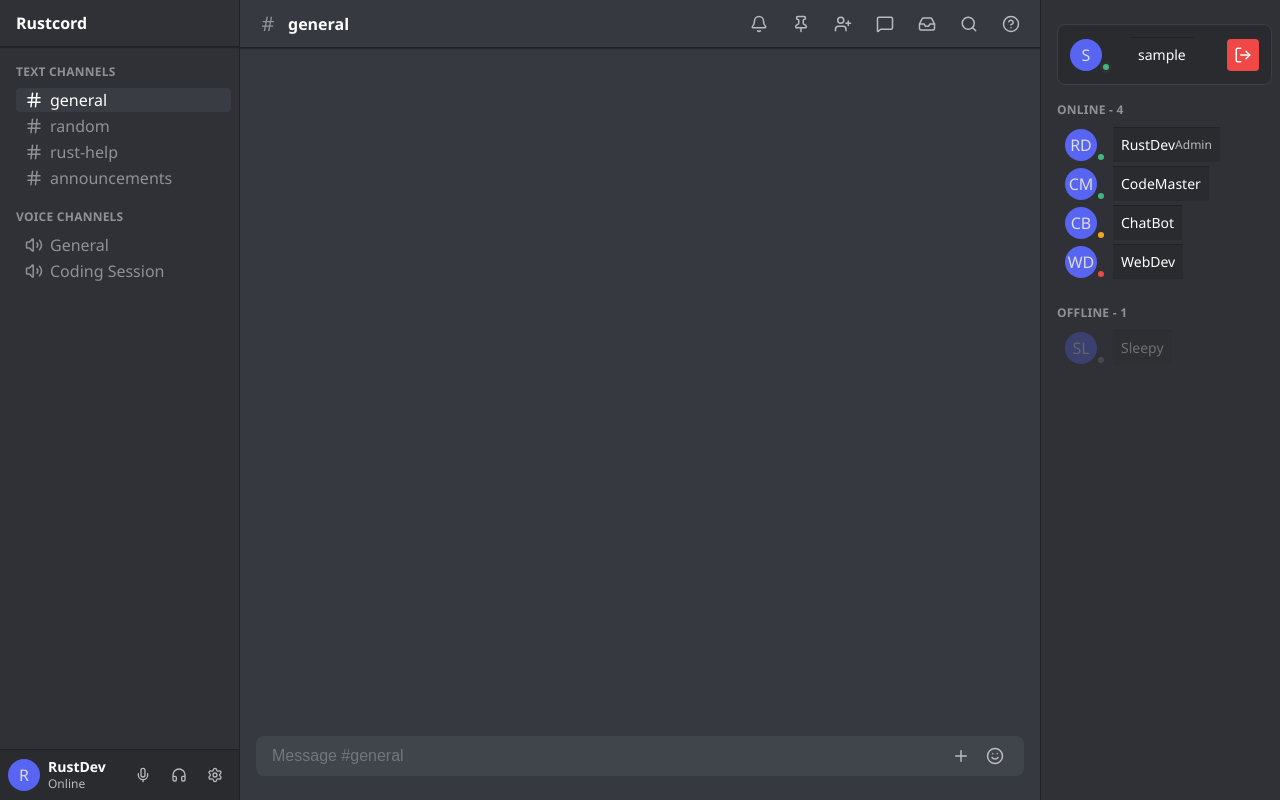
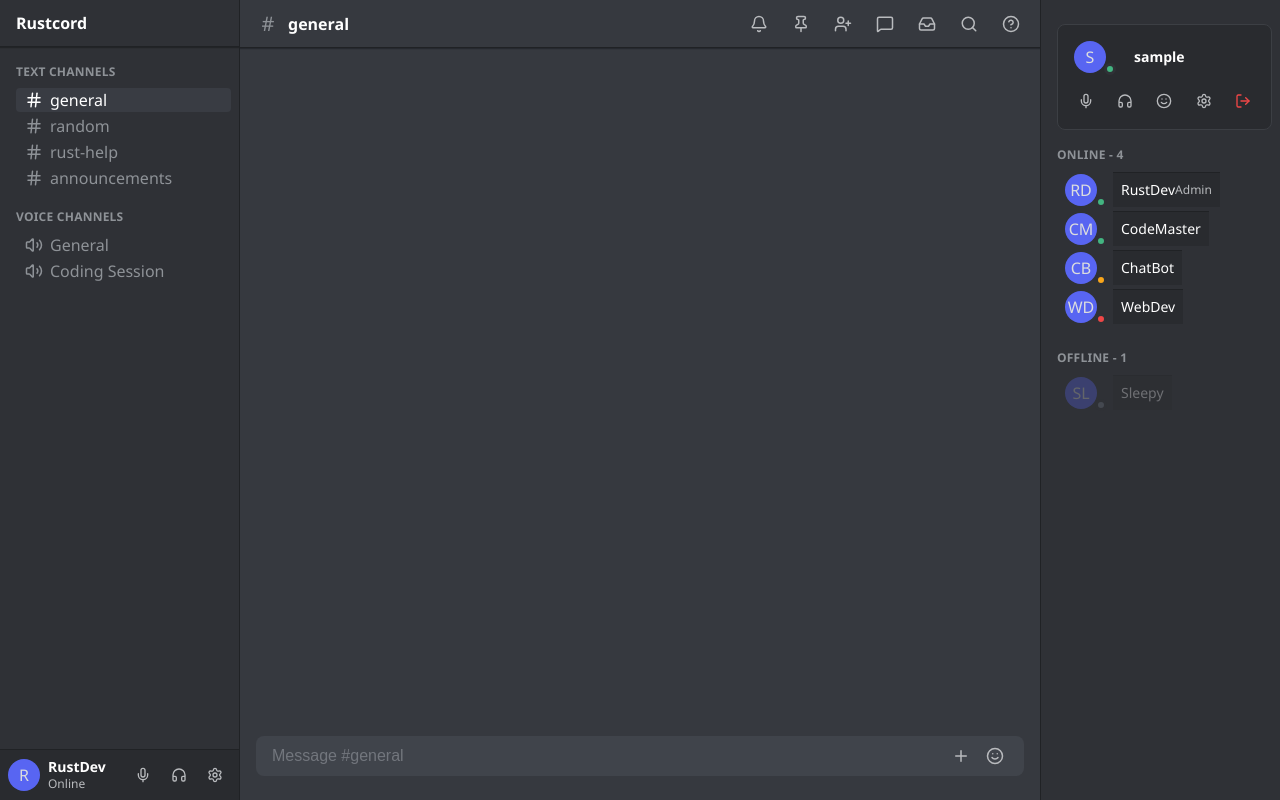
Before and after one commit to fernandwill/rust-chat, a React (Vite) app in the folder frontend/: page / in a window 1280 px wide. Built offline with nearby package versions, Linux system fonts and the light colour scheme; sample sign-in values are in the browser's storage.

Commit message:
ui refinement

```diff
--- a/frontend/src/components/UserList.tsx
+++ b/frontend/src/components/UserList.tsx
@@ -1,10 +1,12 @@
-import React from 'react';
-import { LogOut } from 'lucide-react';
+import React, { useEffect, useRef, useState } from 'react';
+import { LogOut, Mic, Headphones, Settings, Smile } from 'lucide-react';
+
+type UserStatus = 'online' | 'idle' | 'dnd' | 'offline';
 
 interface User {
   id: string;
   username: string;
-  status: 'online' | 'idle' | 'dnd' | 'offline';
+  status: UserStatus;
   avatar?: string;
   role?: string;
 }
@@ -12,7 +14,7 @@ interface User {
 interface UserListProps {
   users: User[];
   onlineCount: number;
-  currentUser?: { username: string; avatar?: string; provider: string } | null;
+  currentUser?: { username: string; avatar?: string; provider: string; email?: string } | null;
   onLogout?: () => void;
 }
 
@@ -25,43 +27,130 @@ const getInitials = (name: string) => {
     .slice(0, 2);
 };
 
+const statusColorMap: Record<UserStatus, string> = {
+  online: '#43b581',
+  idle: '#faa61a',
+  dnd: '#f04747',
+  offline: '#747f8d'
+};
+
 const UserList: React.FC<UserListProps> = ({ users, onlineCount, currentUser, onLogout }) => {
+  const [showConfirm, setShowConfirm] = useState(false);
+  const confirmRef = useRef<HTMLDivElement>(null);
 
-  const getStatusColor = (status: User['status']) => {
-    switch (status) {
-      case 'online': return '#43b581';
-      case 'idle': return '#faa61a';
-      case 'dnd': return '#f04747';
-      case 'offline': return '#747f8d';
-      default: return '#747f8d';
-    }
-  };
+  const displayName = currentUser?.username ?? 'RustDev';
+  const displayAvatar = currentUser?.avatar || getInitials(displayName);
 
   const onlineUsers = users.filter(user => user.status !== 'offline');
   const offlineUsers = users.filter(user => user.status === 'offline');
 
+  const handleSettingsClick = () => {
+    console.log('Open user settings');
+  };
+
+  const handleStatusClick = () => {
+    console.log('Set custom status');
+  };
+
+  const handleLogoutClick = () => {
+    setShowConfirm(true);
+  };
+
+  const handleConfirmLogout = () => {
+    onLogout?.();
+    setShowConfirm(false);
+  };
+
+  const handleCancelLogout = () => {
+    setShowConfirm(false);
+  };
+
+  useEffect(() => {
+    if (!showConfirm) return;
+
+    const handleKeyDown = (event: KeyboardEvent) => {
+      if (event.key === 'Escape') {
+        setShowConfirm(false);
+      }
+    };
+
+    const handleClickOutside = (event: MouseEvent) => {
+      if (confirmRef.current && !confirmRef.current.contains(event.target as Node)) {
+        setShowConfirm(false);
+      }
+    };
+
+    document.addEventListener('keydown', handleKeyDown);
+    document.addEventListener('mousedown', handleClickOutside);
+
+    return () => {
+      document.removeEventListener('keydown', handleKeyDown);
+      document.removeEventListener('mousedown', handleClickOutside);
+    };
+  }, [showConfirm]);
+
   return (
     <div className="user-list">
-      {/* Current User Panel */}
-      {currentUser && (
       <div className="current-user-panel">
         <div className="current-user-info">
           <div className="user-avatar-container">
-              <div className="user-avatar">{currentUser.avatar || getInitials(currentUser.username)}</div>
+            <div className="user-avatar">{displayAvatar}</div>
             <div
               className="user-status-indicator"
-                style={{ backgroundColor: '#43b581' }}
+              style={{ backgroundColor: statusColorMap.online }}
             />
           </div>
-            <div className="user-info">
-              <div className="user-name">{currentUser.username}</div>
+          <div className="user-name">{displayName}</div>
+        </div>
+
+        <div className="current-user-controls">
+          <button type="button" className="user-control-btn" aria-label="Toggle microphone">
+            <Mic size={16} />
+          </button>
+          <button type="button" className="user-control-btn" aria-label="Toggle headphones">
+            <Headphones size={16} />
+          </button>
+          <button
+            type="button"
+            className="user-control-btn"
+            aria-label="Set custom status"
+            onClick={handleStatusClick}
+          >
+            <Smile size={16} />
+          </button>
+          <button
+            type="button"
+            className="user-control-btn"
+            aria-label="Open user settings"
+            onClick={handleSettingsClick}
+          >
+            <Settings size={16} />
+          </button>
+          <button
+            type="button"
+            className="user-control-btn danger"
+            aria-label="Log out"
+            onClick={handleLogoutClick}
+          >
+            <LogOut size={16} />
+          </button>
+        </div>
+
+        {showConfirm && (
+          <div className="logout-confirm-popover" ref={confirmRef}>
+            <h4>Ready to log out?</h4>
+            <p>You’ll need to sign back in to rejoin Rustcord.</p>
+            <div className="logout-confirm-actions">
+              <button type="button" className="confirm-secondary" onClick={handleCancelLogout}>
+                Cancel
+              </button>
+              <button type="button" className="confirm-primary" onClick={handleConfirmLogout}>
+                Log Out
+              </button>
             </div>
           </div>
-          <button className="logout-button" onClick={onLogout} title="Logout" aria-label="Logout">
-            <LogOut size={18} />
-          </button>
+        )}
       </div>
-      )}
 
       <div className="user-list-header">
         <span>ONLINE - {onlineCount}</span>
@@ -74,7 +163,7 @@ const UserList: React.FC<UserListProps> = ({ users, onlineCount, currentUser, on
               <div className="user-avatar">{user.avatar || getInitials(user.username)}</div>
               <div
                 className="user-status-indicator"
-                style={{ backgroundColor: getStatusColor(user.status) }}
+                style={{ backgroundColor: statusColorMap[user.status] }}
               />
             </div>
             <div className="user-info">
@@ -97,7 +186,7 @@ const UserList: React.FC<UserListProps> = ({ users, onlineCount, currentUser, on
                   <div className="user-avatar">{user.avatar || getInitials(user.username)}</div>
                   <div
                     className="user-status-indicator"
-                    style={{ backgroundColor: getStatusColor(user.status) }}
+                    style={{ backgroundColor: statusColorMap[user.status] }}
                   />
                 </div>
                 <div className="user-info">
--- a/frontend/src/styles/Rustcord.css
+++ b/frontend/src/styles/Rustcord.css
@@ -353,9 +353,10 @@ body {
 
 /* Current User Panel */
 .current-user-panel {
+  position: relative;
   display: flex;
-  align-items: center;
-  justify-content: space-between;
+  flex-direction: column;
+  gap: 8px;
   background: #292b2f;
   border-radius: 8px;
   padding: 12px;
@@ -367,27 +368,56 @@ body {
   display: flex;
   align-items: center;
   gap: 12px;
-  flex: 1;
+  width: 100%;
+  padding: 4px;
+  border-radius: 6px;
+  cursor: default;
+  transition: background-color 0.15s ease;
 }
 
-.logout-button {
-  background: #f04747;
-  border: none;
-  border-radius: 4px;
-  color: white;
-  font-size: 16px;
+.current-user-info:hover {
+  background-color: #34373c;
+}
+
+.current-user-info .user-name {
+  font-size: 14px;
+  font-weight: 600;
+  color: #ffffff;
+  line-height: 18px;
+}
+
+.current-user-controls {
+  display: flex;
+  justify-content: flex-end;
+  gap: 8px;
+}
+
+.user-control-btn {
   width: 32px;
   height: 32px;
-  cursor: pointer;
-  display: flex;
+  border: none;
+  background: none;
+  border-radius: 4px;
+  color: #b9bbbe;
+  display: inline-flex;
   align-items: center;
   justify-content: center;
-  transition: all 0.2s ease;
+  cursor: pointer;
+  transition: background-color 0.15s ease, color 0.15s ease;
 }
 
-.logout-button:hover {
-  background: #d73636;
-  transform: scale(1.05);
+.user-control-btn:hover {
+  background-color: #34373c;
+  color: #dcddde;
+}
+
+.user-control-btn.danger {
+  color: #f04747;
+}
+
+.user-control-btn.danger:hover {
+  background-color: rgba(240, 71, 71, 0.15);
+  color: #ff6d6d;
 }
 
 .user-list-header {
@@ -476,4 +506,99 @@ body {
 
 ::-webkit-scrollbar-thumb:hover {
   background: #1a1d21;
+}\n.logout-confirm-actions {
+  display: flex;
+  justify-content: flex-end;
+  gap: 8px;
 }
+
+.confirm-secondary,
+.confirm-primary {
+  border: none;
+  border-radius: 4px;
+  font-size: 13px;
+  font-weight: 600;
+  padding: 8px 14px;
+  cursor: pointer;
+  transition: background-color 0.15s ease, color 0.15s ease;
+}
+
+.confirm-secondary {
+  background: #2f3136;
+  color: #dcddde;
+}
+
+.confirm-secondary:hover {
+  background: #35373c;
+}
+
+.confirm-primary {
+  background: #f04747;
+  color: #ffffff;
+}
+
+.confirm-primary:hover {
+  background: #d73737;
+}
+
+.logout-confirm-popover {
+  position: absolute;
+  left: 12px;
+  right: 12px;
+  top: calc(100% + 10px);
+  background: #18191c;
+  border: 1px solid #202225;
+  border-radius: 8px;
+  padding: 16px;
+  box-shadow: 0 18px 30px rgba(0, 0, 0, 0.35);
+  text-align: left;
+  z-index: 30;
+}
+
+.logout-confirm-popover h4 {
+  font-size: 16px;
+  font-weight: 600;
+  color: #ffffff;
+  margin-bottom: 8px;
+}
+
+.logout-confirm-popover p {
+  font-size: 13px;
+  color: #b5bac1;
+  margin-bottom: 16px;
+}
+
+.logout-confirm-actions {
+  display: flex;
+  justify-content: flex-end;
+  gap: 8px;
+}
+
+.confirm-secondary,
+.confirm-primary {
+  border: none;
+  border-radius: 4px;
+  font-size: 13px;
+  font-weight: 600;
+  padding: 8px 14px;
+  cursor: pointer;
+  transition: background-color 0.15s ease, color 0.15s ease;
+}
+
+.confirm-secondary {
+  background: #2f3136;
+  color: #dcddde;
+}
+
+.confirm-secondary:hover {
+  background: #35373c;
+}
+
+.confirm-primary {
+  background: #f04747;
+  color: #ffffff;
+}
+
+.confirm-primary:hover {
+  background: #d73737;
+}
```
Lines whose indentation alone changed are shown as unchanged.
